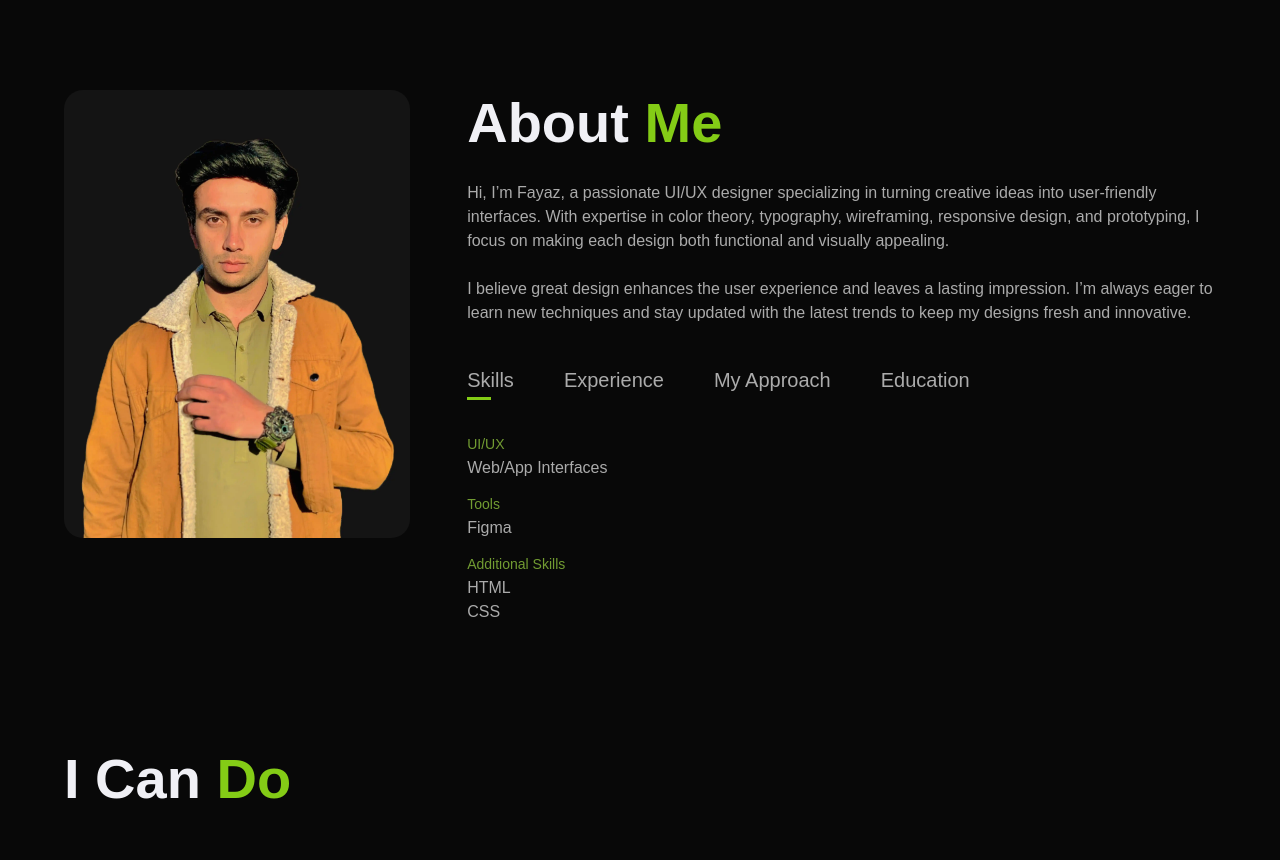
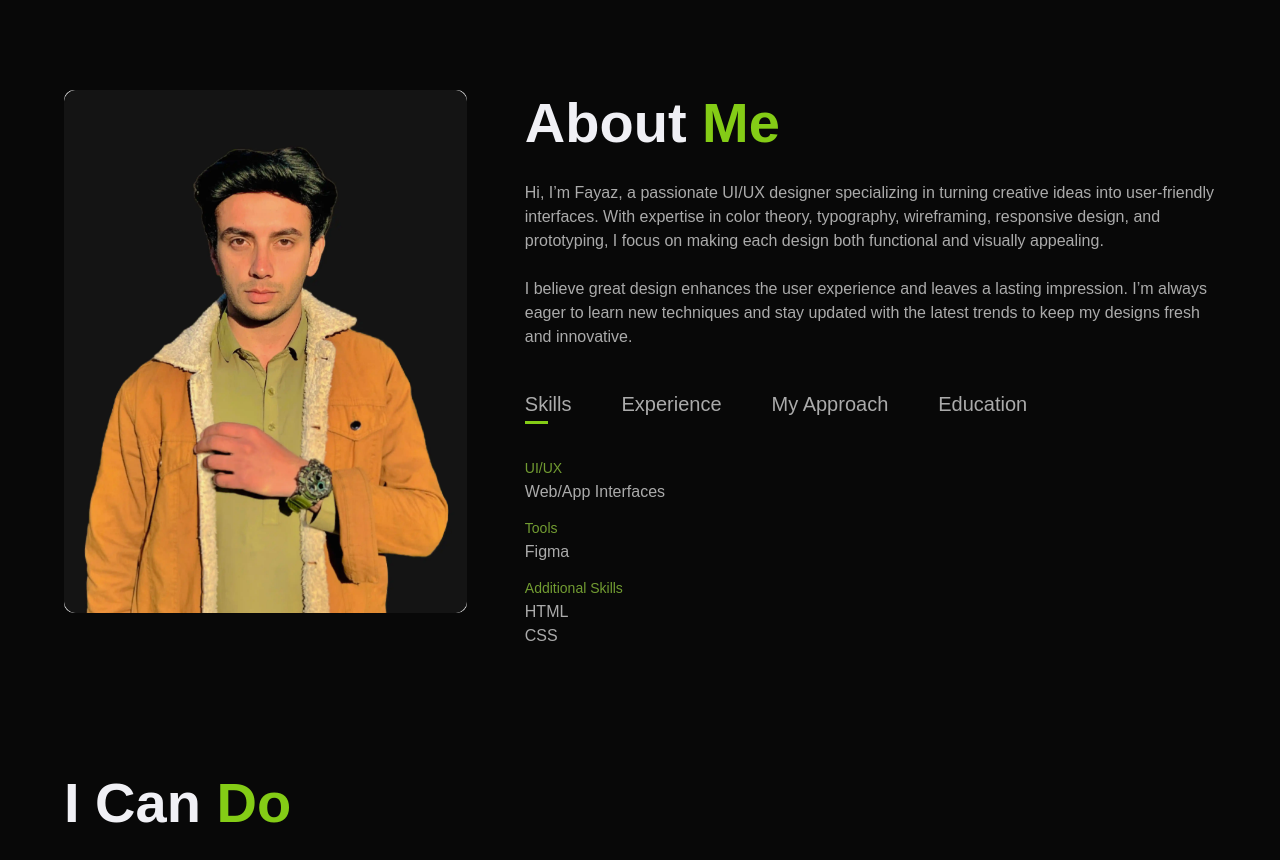
Before and after one commit to mr-fayaz/portfolio, a plain HTML site: page index.html in a window 1280 px wide. Shown: the part 800-1660 px from the top of the page. Drawn offline with nearby package versions, Linux system fonts and the light colour scheme.

Commit message:
multi changes

```diff
--- a/index.html
+++ b/index.html
@@ -57,7 +57,7 @@
     <div class="container">
       <div class="row">
         <div class="about-cal-1">
-          <img src="images/about-img.webp" style="border-radius: 19px;">
+          <img src="images/about-img.webp" style="border-radius: 10px;">
         </div>
         <div class="about-cal-2">
           <h1 class="sub-title">About <span style="color: #84cc16;">Me</span></h1>
@@ -194,7 +194,7 @@
             <a href="https://www.facebook.com/fayaz.yousafzai.545?mibextid=ZbWKwL" target="_blank"><i
                 class="fa-brands fa-facebook"></i></a>
           </div>
-          <a href="" Download class="btn" style="font-weight: 600;">Download CV</a>
+          <a href="images/m-fayaz resume.pdf" Download class="btn" style="font-weight: 600;">Download CV</a>
         </div>
         <div class="contact-right">
           <form>
--- a/style.css
+++ b/style.css
@@ -157,7 +157,7 @@ nav ul li {
 }
 
 .about-cal-1 {
-  flex-basis: 30%;
+  flex-basis: 35%;
 }
 
 .about-cal-1 img {
@@ -165,7 +165,7 @@ nav ul li {
 }
 
 .about-cal-2 {
-  flex-basis: 65%;
+  flex-basis: 60%;
 }
 
 .sub-title {
```
Also changed, not shown: 1 other file.
